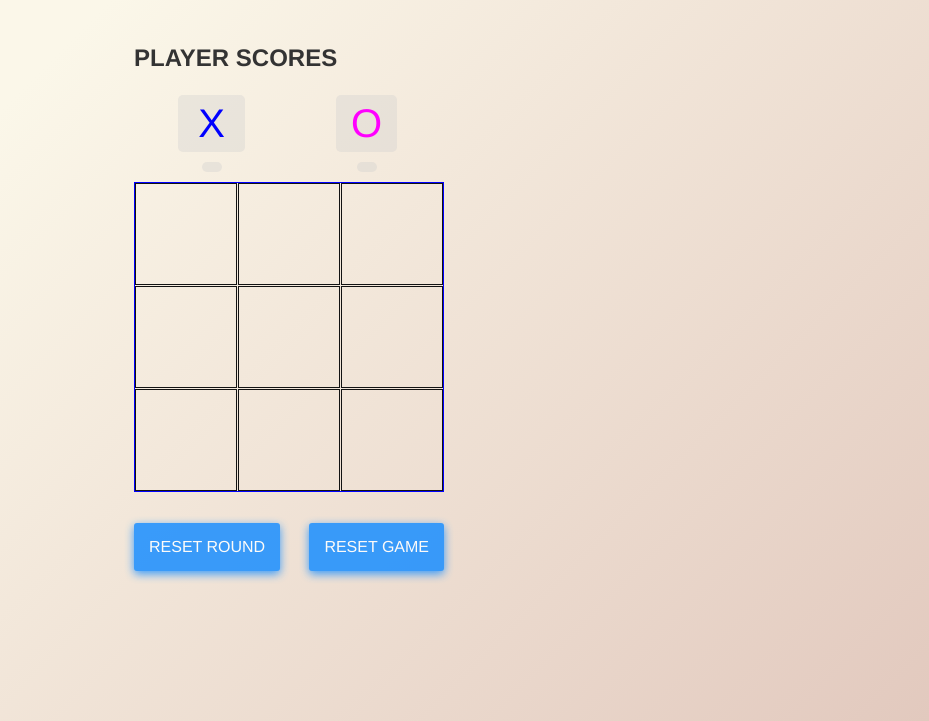
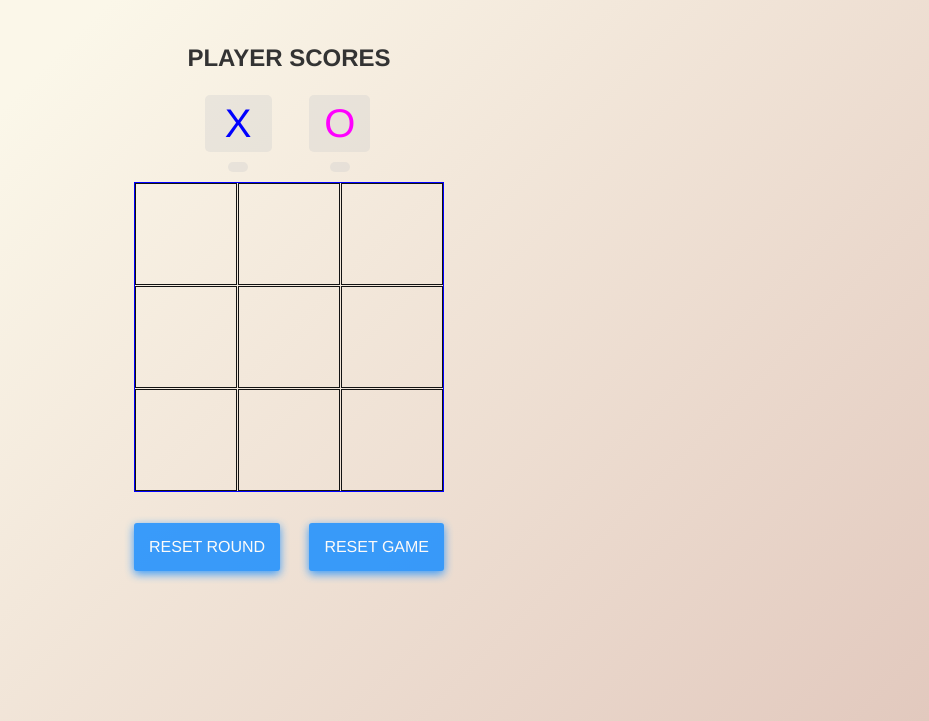
Before and after one commit to m0xai/tic-tac-toe-js, a plain HTML site: page index.html in a window 1280 px wide. Both pictures are taken after typing "Sample", "Sample" into the empty fields and a click on the button "SAVE NAMES". Shown: the part 79-800 px from the top of the page, without its empty margins (351-1280 px from the left). Drawn offline with Linux system fonts and the light colour scheme.

Commit message:
Fix positioning on screens larger than 1280px

```diff
--- a/app.js
+++ b/app.js
@@ -21,7 +21,7 @@ const initGame = (function () {
 
   function hideElements() {
     document.getElementById('playerNames').style.display = 'none';
-    document.getElementById('site-main').style.display = 'inline';
+    document.getElementById('site-main').style.display = 'flex';
   }
 
   function grabNames() {
--- a/style.css
+++ b/style.css
@@ -118,10 +118,13 @@ input {
   margin-top: 1rem;
   display: flex;
   justify-content: space-between;
+  width: 100%;
 }
 
 #site-main {
   display: none;
+  flex-direction: column;
+  align-items: center;
 }
 
 #resetRoundBtn,
```
